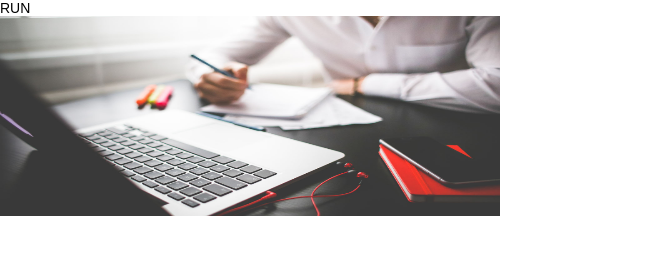
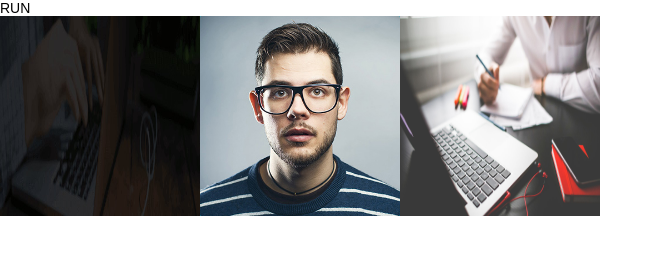
Before and after one commit to jaybidwai02/template, a website: page crousel.html in a window 1280 px wide. Shown: the whole page, without its empty margins (0-663 px from the left). Drawn offline with Linux system fonts and the light colour scheme.

Commit message:
adding changes for slider conditions

```diff
--- a/crousel.html
+++ b/crousel.html
@@ -18,8 +18,17 @@
 				<img src="images/skill.jpg" alt="">
 			</div>
 			<div class="slide">
+				<img src="images/me.jpg" alt="">
+			</div>
+			<div class="slide">
 				<img src="images/home-bg.jpg" alt="">
 			</div>
+			<!-- <div class="slide">
+				<img src="images/skill.jpg" alt="">
+			</div>
+			<div class="slide">
+				<img src="images/me.jpg" alt="">
+			</div> -->
 		</div>
 	</div>
 </div>
--- a/css/main.css
+++ b/css/main.css
@@ -395,7 +395,7 @@ a {
     width: 6000px;
     height: 100%; }
     .craousel .slider .slide {
-      width: 500px;
+      width: 200px;
       height: 100%;
       float: left; }
       .craousel .slider .slide img {
@@ -407,7 +407,7 @@ a {
     clear: both; }
 
 .myCraousel {
-  width: 500px;
+  width: 600px;
   height: 200px; }
 
 /*# sourceMappingURL=main.css.map */
--- a/js/index_1.js
+++ b/js/index_1.js
@@ -13,6 +13,7 @@
 		var slideInterval 	= option.slideInterval;
 		var runOnLoad 			= option.runOnLoad;
 		var $triggerElement	= $('#'+option.triggerElement);
+		var numberOfSlidesInView = option.numberOfSlidesInView;
 
 		var totalSlides = $slide.length;
 		var slideWidth = $slide.width();
@@ -49,18 +50,26 @@
 				//console.log(sliderML);
 				$slider.css('margin-left',sliderML);
 
+				console.log(12);
+				//	var totalSlidesWidth = slideWidth*numberOfSlides;
+				//var penddingSlides = numberOfSlides - counter;
+				//console.log(counter*slideWidth+(numberOfSlidesInView-1)*slideWidth);
+
 				//condition to check when one element is animated completly
-			//	console.log(moved);
+
+				//console.log(sliderML +"="+ moved);
 				if(sliderML <= moved){
-					moved += sliderML;
+					moved = sliderML - slideWidth;
 					counter++;
 					//condition to animate FIRST element after LAST element
-					if(counter == numberOfSlides){
+					/*if(counter == (numberOfSlides - numberOfSlidesInView+1)){
 						moved = -slideWidth;
 						counter = 1;
 						$slider.css('margin-left',0);
-					}
-					//clearInterval(slideAnimationControl);
+					}*/
+
+					//stop animation as it receches last element
+					if(counter == (numberOfSlides - numberOfSlidesInView+1)) clearInterval(slideAnimationControl);
 					return; //return after one element is animated completly
 				}
 
@@ -93,8 +102,10 @@ $("#myCraousel").crousel({
 	timeToSlide:1000,
 	movingSpeed:50,
 	slideInterval:3000,
-	runOnLoad:false,
-	triggerElement:'startIt'
+	runOnLoad:true,
+	triggerElement:'startIt',
+	numberOfSlidesInView:3
+
 });
 
 /*function scrollTo(element, to, duration) {
```
